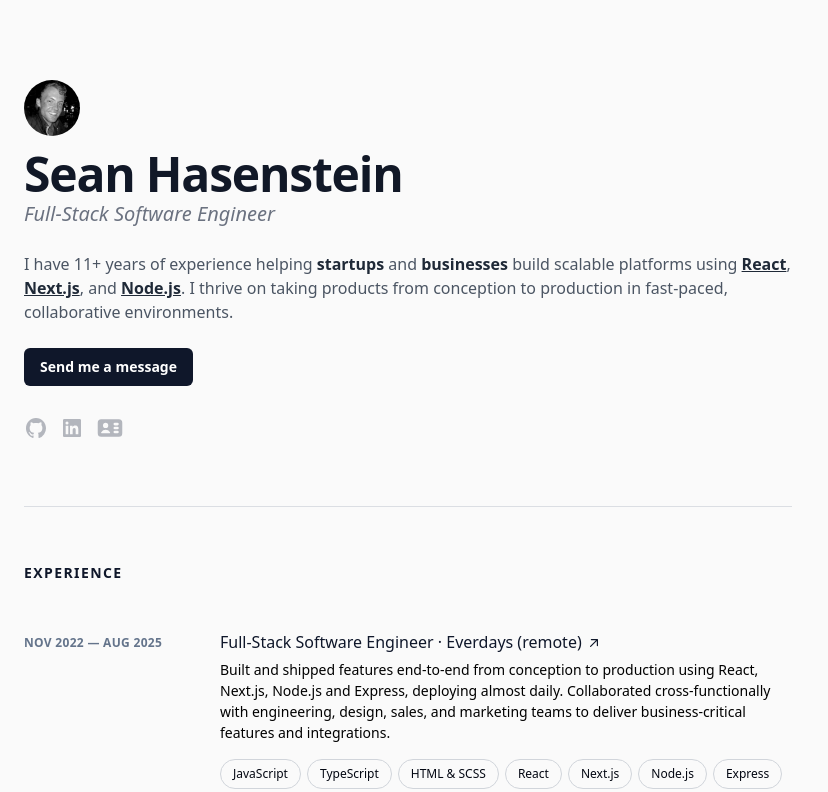
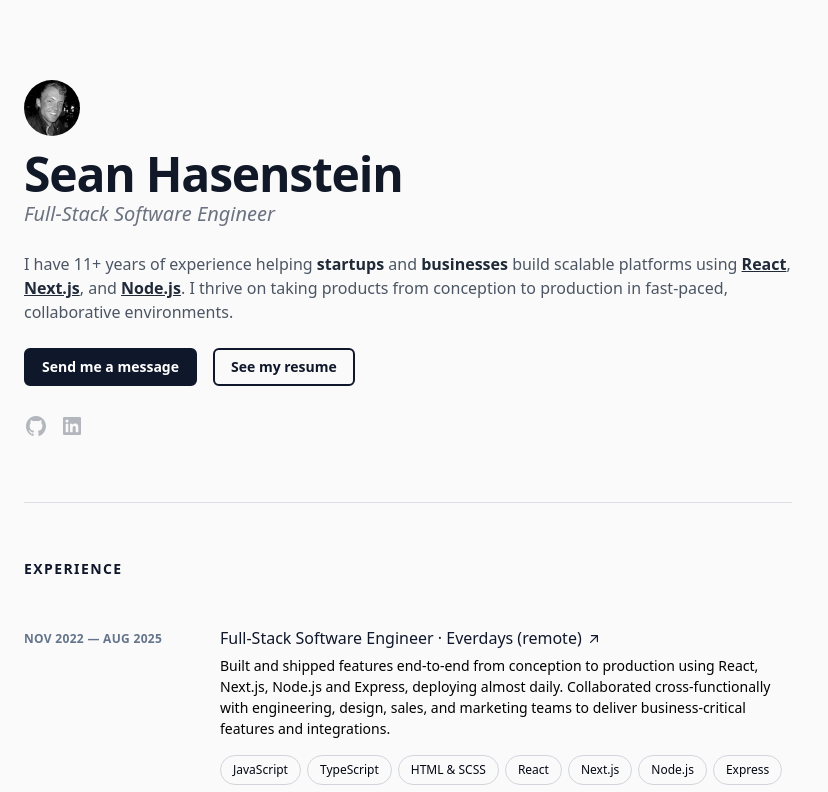
Before and after one commit to seanhasenstein/seanhasenstein.com, a Next.js app: page / in a window 1280 px wide. Shown: the top 792 px of the page, without its empty margins (0-828 px from the left). Built offline with nearby package versions, Linux system fonts and the light colour scheme.

Commit message:
refactor resume to cta button

```diff
--- a/pages/index.tsx
+++ b/pages/index.tsx
@@ -1,6 +1,6 @@
 import { useState } from 'react';
 import Image from 'next/image';
-import { IdentificationIcon } from '@heroicons/react/16/solid';
+// import { IdentificationIcon } from '@heroicons/react/16/solid';
 
 import Layout from '../components/Layout';
 import { GitHubIcon, LinkedInIcon } from '../components/Icons';
@@ -76,14 +76,24 @@ export default function Home() {
           . I thrive on taking products from conception to production in
           fast-paced, collaborative environments.
         </p>
+        <div className="flex flex-col sm:flex-row sm:items-center sm:gap-4">
           <a
             href="mailto:seanhasenstein@gmail.com"
             target="_blank"
             rel="noreferrer noopener"
-          className="bg-slate-900 text-white inline-block px-4 py-2.5 mt-6 rounded-md text-sm font-semibold leading-tight hover:bg-black focus-visible:bg-black focus-visible:outline-none focus-visible:ring-2 focus-visible:ring-blue-600 transition-all"
+            className="bg-slate-900 border-2 border-slate-900 text-white text-center inline-block px-4 py-2 mt-6 rounded-md text-sm font-semibold leading-tight hover:bg-black focus-visible:bg-black focus-visible:outline-none focus-visible:ring-2 focus-visible:ring-blue-600 transition-all"
           >
             Send me a message
           </a>
+          <a
+            href="/resume.pdf"
+            target="_blank"
+            rel="noreferrer noopener"
+            className="border-2 border-slate-900 text-slate-900 text-center inline-block px-4 py-2 mt-4 sm:mt-6 rounded-md text-sm font-semibold leading-tight hover:border-black focus-visible:bg-black focus-visible:outline-none focus-visible:ring-2 focus-visible:ring-blue-600 transition-all"
+          >
+            See my resume
+          </a>
+        </div>
         <div className="mt-7 flex items-center gap-3">
           <a
             href="https://github.com/seanhasenstein"
@@ -101,14 +111,14 @@ export default function Home() {
           >
             <LinkedInIcon />
           </a>
-          <a
+          {/* <a
             href="/resume.pdf"
             target="_blank"
             rel="noreferrer"
             className="text-gray-500/50 hover:text-gray-600/75 transition"
           >
             <IdentificationIcon className="h-7 w-7" />
-          </a>
+          </a> */}
         </div>
       </div>
       <div className="max-w-3xl mt-16 pt-14 border-t border-gray-300/75">
```
Lines whose indentation alone changed are shown as unchanged.
